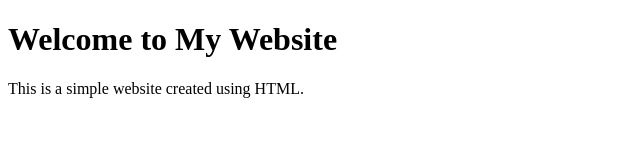
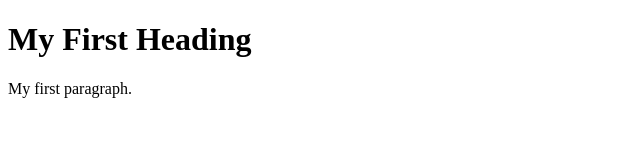
Before and after one commit to Gui75525/gui75525.github.io, a plain HTML site: page main.html in a window 1280 px wide. Shown: the whole page, without its empty margins (0-640 px from the left). Drawn offline with Linux system fonts and the light colour scheme.

Commit message:
Update main.html

```diff
--- a/main.html
+++ b/main.html
@@ -1,10 +1,9 @@
-<!DOCTYPE html>
+ <!DOCTYPE html>
 <html>
-<head>
-    <title>My Website</title>
-</head>
 <body>
-    <h1>Welcome to My Website</h1>
-    <p>This is a simple website created using HTML.</p>
+
+<h1>My First Heading</h1>
+<p>My first paragraph.</p>
+
 </body>
 </html>
```
